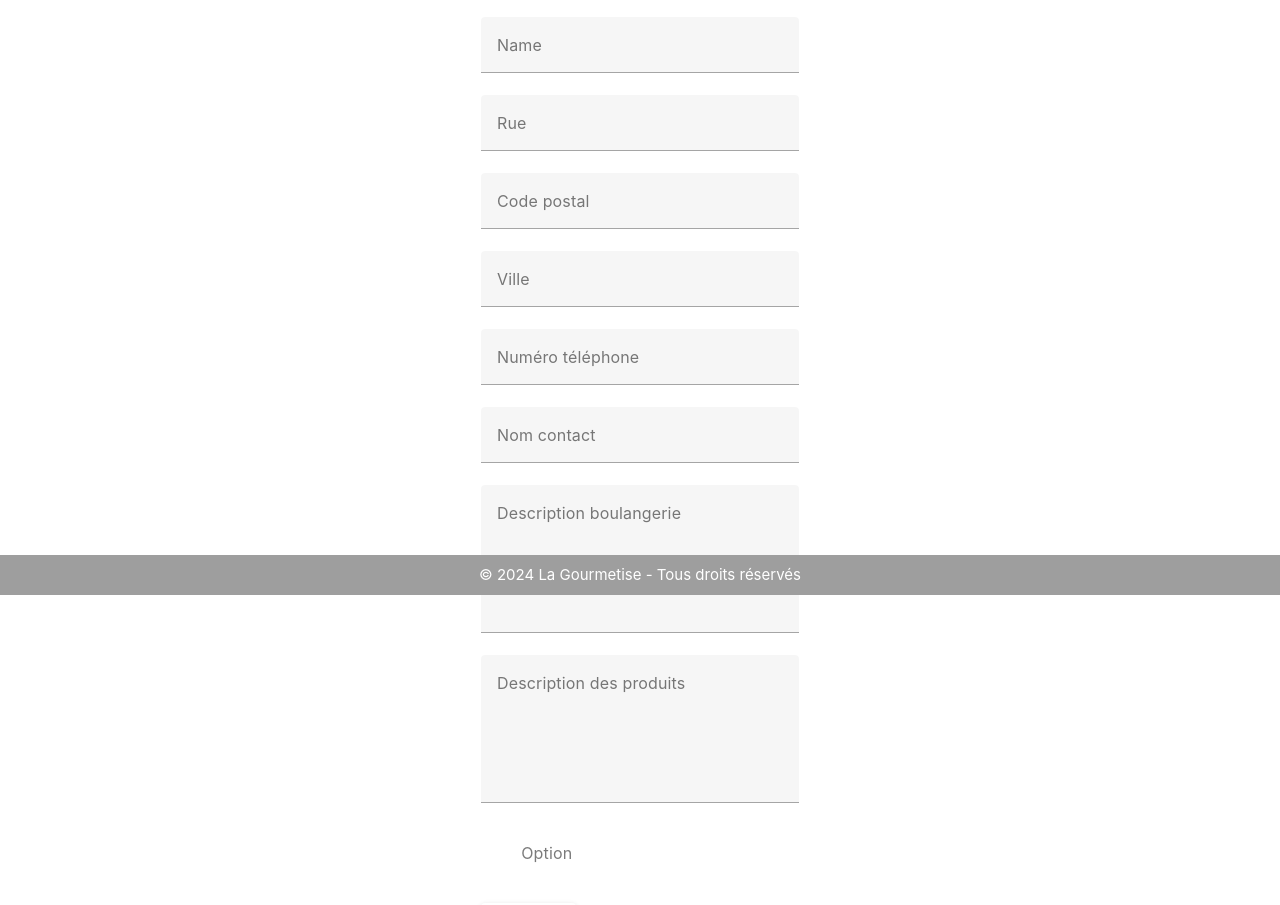
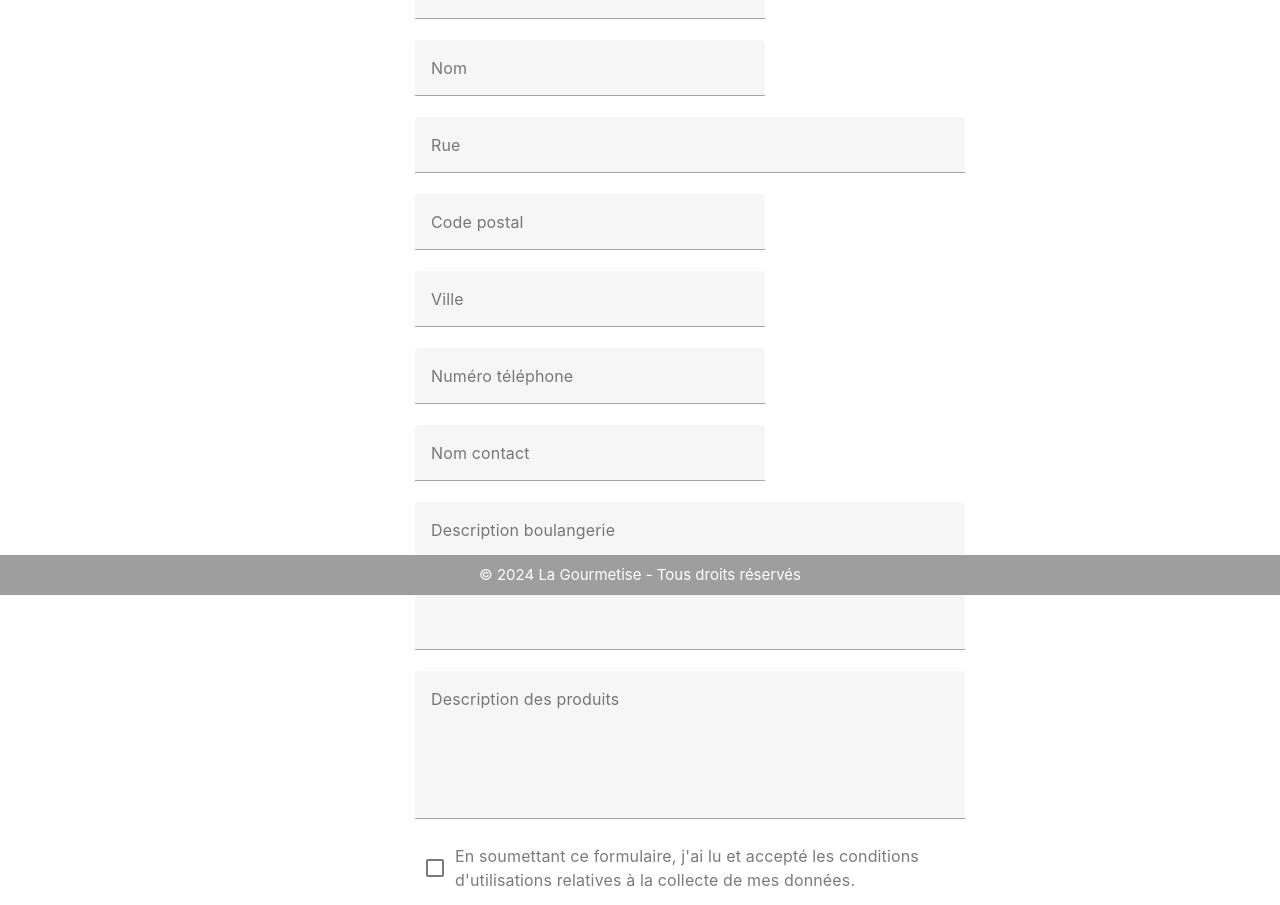
Before and after one commit to ReyhannK/GOURMETISE, a Vue app in the folder GourmetiseVue/: page /sign-in in a window 1280 px wide. Shown: the part 205-1110 px from the top of the page. Built offline with nearby package versions, Linux system fonts and the light colour scheme.

Commit message:
Le formulaire marche, il faut ajouter les modals pour affichr si l'inscription est réussit ou non

```diff
--- a/GourmetiseVue/package.json
+++ b/GourmetiseVue/package.json
@@ -9,6 +9,7 @@
     "preview": "vite preview"
   },
   "dependencies": {
+    "@mdi/font": "^7.4.47",
     "axios": "^1.7.7",
     "pinia": "^2.2.6",
     "vue": "^3.5.12",
--- a/GourmetiseVue/src/main.js
+++ b/GourmetiseVue/src/main.js
@@ -5,6 +5,7 @@ import {createVuetify} from 'vuetify'
 import * as components from 'vuetify/components'
 import * as directives from 'vuetify/directives'
 import 'vuetify/styles'
+import '@mdi/font/css/materialdesignicons.css'
 
 import App from './App.vue'
 import router from './router'
--- a/GourmetiseVue/src/views/formSign-in.vue
+++ b/GourmetiseVue/src/views/formSign-in.vue
@@ -1,106 +1,258 @@
 <template>
   <v-container>
     <h1>S'inscrire au concours</h1>
-    <form @submit.prevent="submit">
+    <form @submit.prevent="submit" class="form-container">
       <v-text-field
         v-model="siret"
-        :error-messages="nameError ? 'Name needs to be at least 2 characters.' : ''"
+        @input="siretFormat"
+        :error-messages="siretError ? 'Le N°siret doit être composé de 14 chiffres' : ''"
         label="N°Siret"
+        placeholder="Exemple : 271 405 681 16097"
         type="input"
+        clearable
+        class="normal-field form-field"
       ></v-text-field>
 
       <v-text-field
         v-model="name"
-        :error-messages="nameError ? 'Name needs to be at least 2 characters.' : ''"
-        label="Name"
+        :error-messages="nameError ? 'Le nom ne doit pas être vide' : ''"
+        label="Nom"
         type="input"
-        dense
+        clearable
+        class="normal-field form-field"
       ></v-text-field>
 
       <v-text-field
         v-model="street"
-        :error-messages="nameError ? 'Name needs to be at least 2 characters.' : ''"
+        :error-messages="streetError ? 'La rue ne doit pas être vide' : ''"
         label="Rue"
         type="input"
+        clearable
+        class="form-field"
       ></v-text-field>
 
       <v-text-field
         v-model="postal_code"
-        :error-messages="nameError ? 'Name needs to be at least 2 characters.' : ''"
+        :error-messages="postal_codeError ? 'Le code postal est composé de 5 chiffres' : ''"
         label="Code postal"
+        placeholder="Exemple : 78 400"
         type="input"
+        clearable
+        class="normal-field form-field"
       ></v-text-field>
 
       <v-text-field
         v-model="city"
-        :error-messages="nameError ? 'Name needs to be at least 2 characters.' : ''"
+        :error-messages="cityError ? 'La ville ne doit pas être vide' : ''"
         label="Ville"
         type="input"
+        clearable
+        class="normal-field form-field"
       ></v-text-field>
 
       <v-text-field
         v-model="telephone_number"
-        :error-messages="phoneError ? 'Phone number needs to be at least 7 digits.' : ''"
+        @input="telephoneFormat"
+        :error-messages="telephone_numberError ? 'Le numéro de téléphone est composé de 10 chiffres' : ''"
         label="Numéro téléphone"
+        placeholder="Exemple : 01 44 55 66 44"
         type="input"
+        clearable
+        class="normal-field form-field"
       ></v-text-field>
 
       <v-text-field
         v-model="contact_name"
-        :error-messages="phoneError ? 'Phone number needs to be at least 7 digits.' : ''"
+        :error-messages="contact_nameError ? 'Le nom du contact ne doit pas être vide' : ''"
         label="Nom contact"
         type="input"
+        clearable
+        class="normal-field form-field"
       ></v-text-field>
 
       <v-textarea
         v-model="bakery_description"
-        :error-messages="phoneError ? 'Phone number needs to be at least 7 digits.' : ''"
+        :error-messages="bakery_descriptionError ? 'La description de la boulangerie ne doit pas être vide' : ''"
         label="Description boulangerie"
+        placeholder="Exemple : La Boulangerie du Bon Pain, située au cœur du village, séduit par ses senteurs alléchantes de pain frais et de viennoiseries dorées.Son décor chaleureux et son accueil souriant..."
+        class="form-field"
       ></v-textarea>
 
       <v-textarea
         v-model="products_decription"
-        :error-messages="phoneError ? 'Phone number needs to be at least 7 digits.' : ''"
+        :error-messages="products_decriptionError ? 'La description des produits ne doit pas être vide' : ''"
         label="Description des produits"
+        placeholder="Exemple : La boulangerie propose une variété de produits faits maison, du pain de campagne à la croûte dorée aux viennoiseries feuilletées. Croissants, pains au chocolat, éclairs au chocolat..."
+        class="form-field"
       ></v-textarea>
 
       <v-checkbox
         v-model="checkbox"
-        :error-messages="checkboxError ? 'Must be checked.' : ''"
-        label="Option"
-        type="checkbox"
-        value="1"
+        :error-messages="checkboxError ? 'Les conditions d\'utilisations doivent être acceptées' : ''"
+        label="En soumettant ce formulaire, j'ai lu et accepté les conditions d'utilisations relatives à la
+        collecte de mes données."
+        color="green"
       ></v-checkbox>
 
-      <v-btn class="me-4" type="submit">
-        Submit
+      <v-btn class="me-4 submit-btn" type="submit" color="green">
+        Valider
       </v-btn>
     </form>
   </v-container>
 </template>
 
 <script setup>
+import axios from 'axios';
 import { ref } from 'vue'
+// var remplit par le formulaire
+const siret = ref('');
+const name = ref('');
+const street = ref('');
+const postal_code = ref('');
+const city = ref('');
+const telephone_number = ref('');
+const contact_name = ref('');
+const bakery_description = ref('');
+const products_decription = ref('');
+const checkbox = ref(false);
 
-const siret = ref('')
-const name = ref('')
-const street = ref('')
-const postal_code = ref('')
-const city = ref('')
-const telephone_number = ref('')
-const contact_name = ref('')
-const bakery_description = ref('')
-const products_decription = ref('')
-const checkbox = ref(false)
+// var de gestion des erreurs
+const siretError= ref(false);
+const nameError = ref(false);
+const streetError = ref(false);
+const postal_codeError = ref(false);
+const cityError = ref(false);
+const telephone_numberError = ref(false);
+const contact_nameError = ref(false);
+const bakery_descriptionError = ref(false);
+const products_decriptionError= ref(false);
+const checkboxError = ref(false);
+
+//Formatage su numéro siret + téléphone
+const siretFormat = () => {
+  let siretValue = siret.value.replace(/\s+/g, '');
+
+  siretValue = siretValue.replace(/(\d{3})(?=\d)/g, function(match, p1, offset) {
+    return offset < 9 ? p1 + ' ' : p1;
+  });
+
+  siret.value = siretValue;
+};
+
+const telephoneFormat = () => {
+  let telephoneValue = telephone_number.value.replace(/\s+/g, '');
+
+  telephoneValue = telephoneValue.replace(/(\d{2})(?=\d)/g, '$1 ');
+
+  telephone_number.value = telephoneValue;
+};
+
+//Valider les champs de formulaire
+const validSiret = () => {
+  const regex = /^\d{14}$/;
+  return siretError.value = !siret.value || !regex.test(siret.value.replace(/\s+/g, ''));
+};
+
+const validName = () => {
+  return nameError.value = !name.value || name.value.trim() === '';
+};
+
+const validStreet = () => {
+  return streetError.value = !street.value || street.value.trim() === '';
+};
+
+const validCode_postal = () => {
+  const regex = /^\d{5}$/;
+  return postal_codeError.value = !postal_code.value || !regex.test(postal_code.value.replace(/\s+/g, '')) ;
+};
+
+const validCity = () => {
+  return cityError.value = !city.value || city.value.trim() === '';
+};
+
+const validTelephone_number = () => {
+  const regex = /^\d{10}$/;
+  return telephone_numberError.value = !telephone_number.value || !regex.test(telephone_number.value.replace(/\s+/g, ''));
+};
+
+const validContact_name = () => {
+  return contact_nameError.value = !contact_name.value || contact_name.value.trim() === '';
+};
+
+const validBakery_description = () => {
+  return bakery_descriptionError.value = !bakery_description.value || bakery_description.value.trim() === '';
+};
+
+const validProducts_decription = () => {
+  return products_decriptionError.value = !products_decription.value || products_decription.value.trim() === '';
+};
+
+const validCheckBox = () => {
+  return checkboxError.value = !checkbox.value;
+};
+
+//fonction qui verifie que TOUS les champs sont bons
+const valideForm = () => {
+  return !(validSiret() || validName() || validStreet() || validCode_postal() || validCity()
+    || validTelephone_number() || validContact_name() || validBakery_description() ||
+    validProducts_decription() || validCheckBox()
+  );
+};
+
+//Logique de validation de formulaire
+
+async function submit()
+  {
+    if(!valideForm())
+    {
+      return;
+    }
+    try{
+        const newBakery = {
+          "siret": siret.value,
+          "name": name.value,
+          "street": street.value,
+          "postal_code": postal_code.value,
+          "city": city.value,
+          "telephone_number": telephone_number.value,
+          "contact_name": contact_name.value,
+          "bakery_description": bakery_description.value,
+          "products_decription": products_decription.value,
+          "consent_date": new Date().toISOString(),
+          "user" : {
+            "email": "test@gmail.com"
+          }
+        }
+        const response = await axios.post(import.meta.env.VITE_API_URL+"/api/bakeries", newBakery);
+
+    }catch(error){
+        console.log('Erreur lors de l\'inscripton de la boulangerie',error);
+    }
+  }
 
 </script>
 
 <style scoped>
-.my-12 {
-  margin-bottom: 1rem;
+
+h1{
+  display: flex;
+  justify-content: center;
+  margin-bottom: 1.5rem;
 }
 
-.mt-10 {
-  margin-top: 2rem;
+.form-container {
+  margin-left: 100px;
+  max-width: 550px;
+}
+
+.normal-field {
+  max-width: 350px;
+}
+.submit-btn {
+  float: right;
+  margin-top: 20px;
+}
+.form-field {
+  margin-bottom: -1px;
 }
 </style>
```
